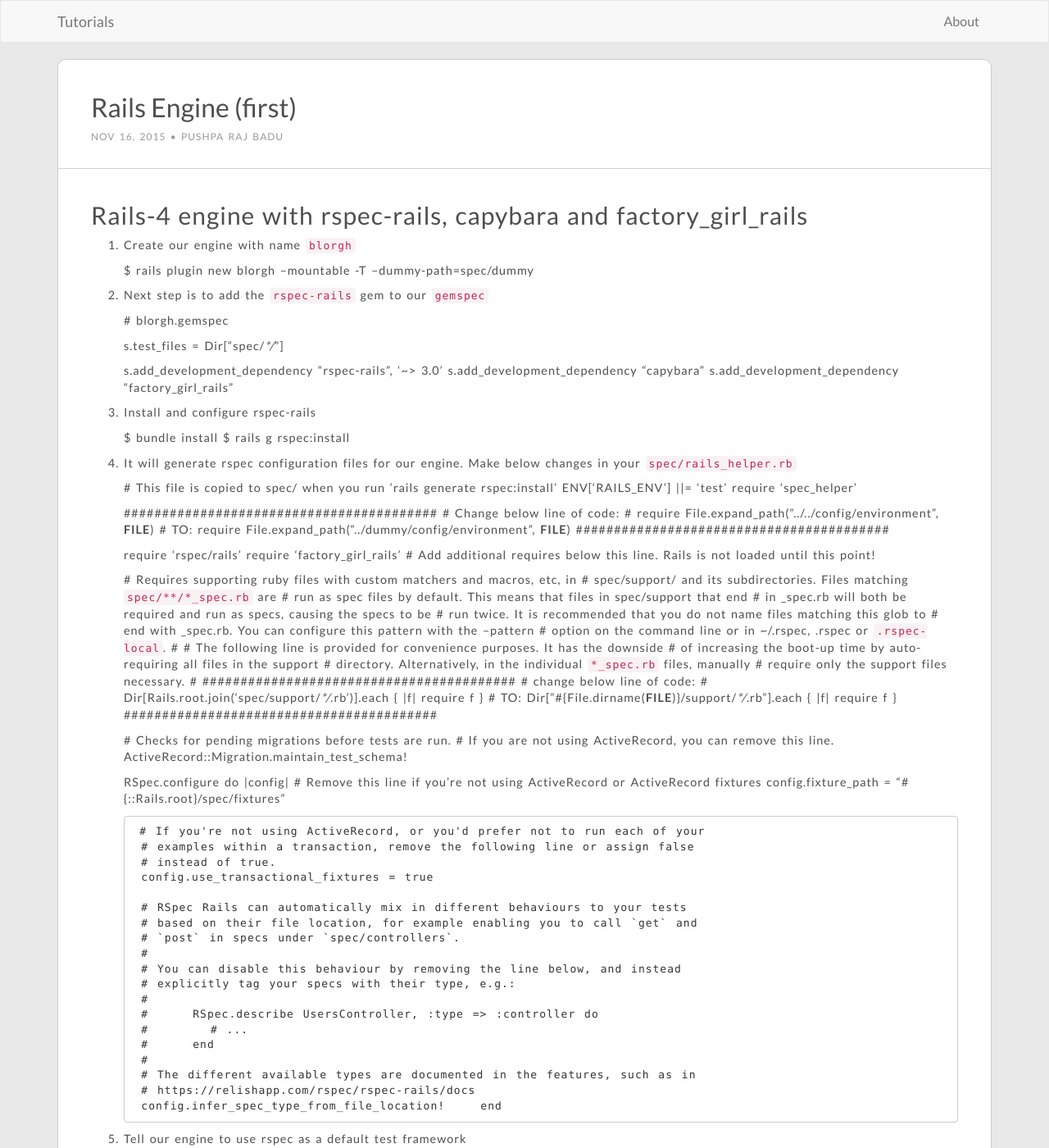
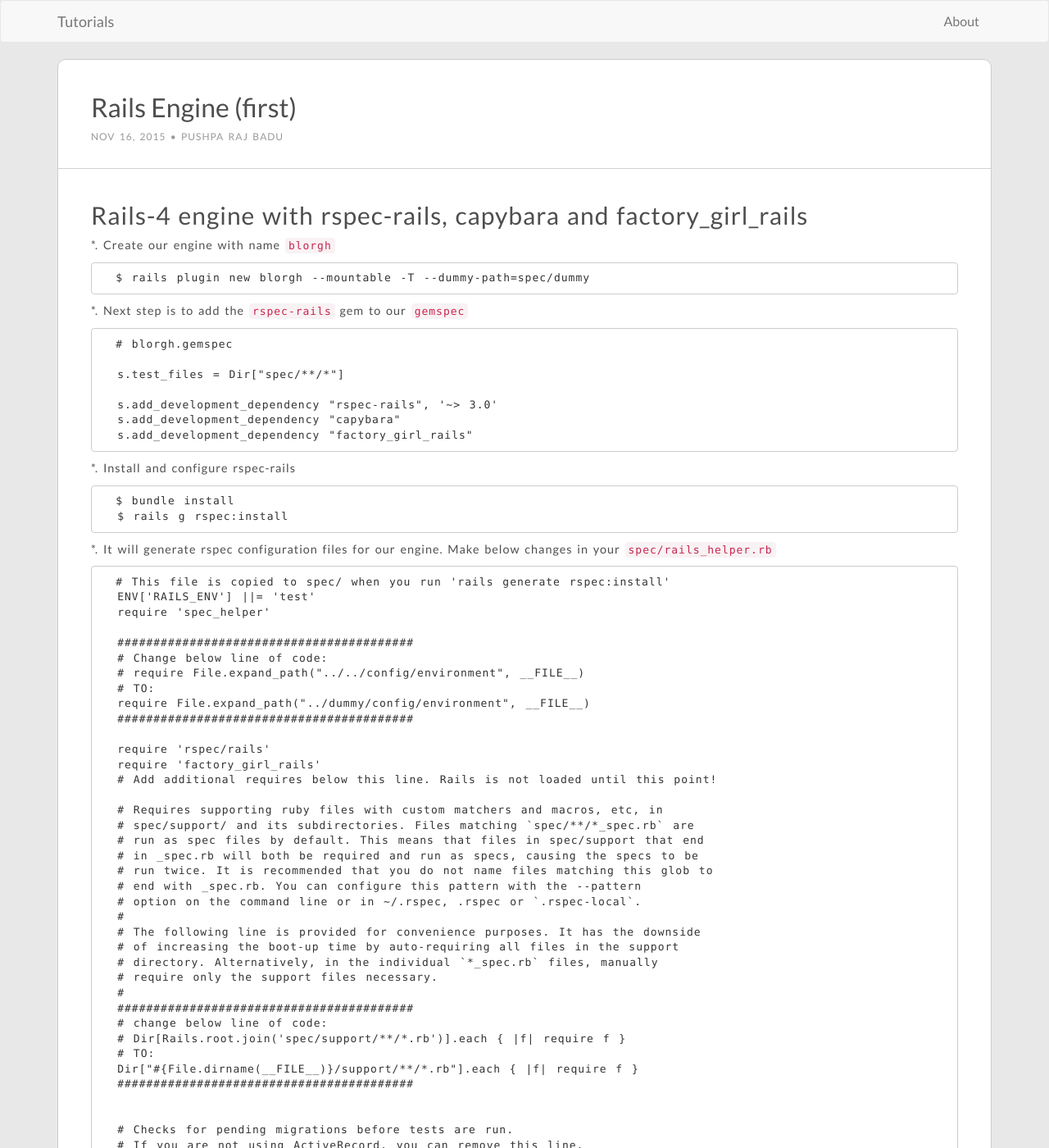
Before and after one commit to przbadu-pages/tutorials, a Jekyll site: the page built from _posts/2015-11-16-rails-engine-1.md, in a window 1280 px wide and 1400 px high. Shown: the whole window at 82% size. Built offline with Jekyll 4.4.1, drawn with Linux system fonts in a browser that asks for light colours; nearby versions of some CDN libraries; library files that are not in the unit come from our copies; some of the changed lines change nothing that is shown; some of the changed text lies outside the part shown.

Commit message:
fix formatting

```diff
--- a/_posts/2015-11-16-rails-engine-1.md
+++ b/_posts/2015-11-16-rails-engine-1.md
@@ -11,11 +11,11 @@
 Rails-4 engine with rspec-rails, capybara and factory_girl_rails
 -----------------------------------------------------------------
 
-1. Create our engine with name ``blorgh``
+*. Create our engine with name `blorgh`
 
-    $ rails plugin new blorgh --mountable -T --dummy-path=spec/dummy
+      $ rails plugin new blorgh --mountable -T --dummy-path=spec/dummy
 
-2. Next step is to add the ``rspec-rails`` gem to our ``gemspec``
+*. Next step is to add the `rspec-rails` gem to our `gemspec`
 
       # blorgh.gemspec
 
@@ -26,14 +26,14 @@
       s.add_development_dependency "factory_girl_rails"
 
 
-3. Install and configure rspec-rails
+*. Install and configure rspec-rails
 
 
       $ bundle install
       $ rails g rspec:install
 
 
-4. It will generate rspec configuration files for our engine. Make below changes in your ``spec/rails_helper.rb``
+*. It will generate rspec configuration files for our engine. Make below changes in your ``spec/rails_helper.rb``
 
 
       # This file is copied to spec/ when you run 'rails generate rspec:install'
@@ -102,7 +102,7 @@
       end
 
 
-5. Tell our engine to use rspec as a default test framework
+*. Tell our engine to use rspec as a default test framework
 
       # lib/blorgh/engine.rb
 
@@ -121,7 +121,7 @@
       end
 
 
-6. Now we are almost done with `rspec` and `factory_girl` configuration. So use rails ``scaffold`` generator to generate `article` resource like below:
+*. Now we are almost done with `rspec` and `factory_girl` configuration. So use rails ``scaffold`` generator to generate `article` resource like below:
 
 
       $ rails g scaffold article title:string body:text
```
